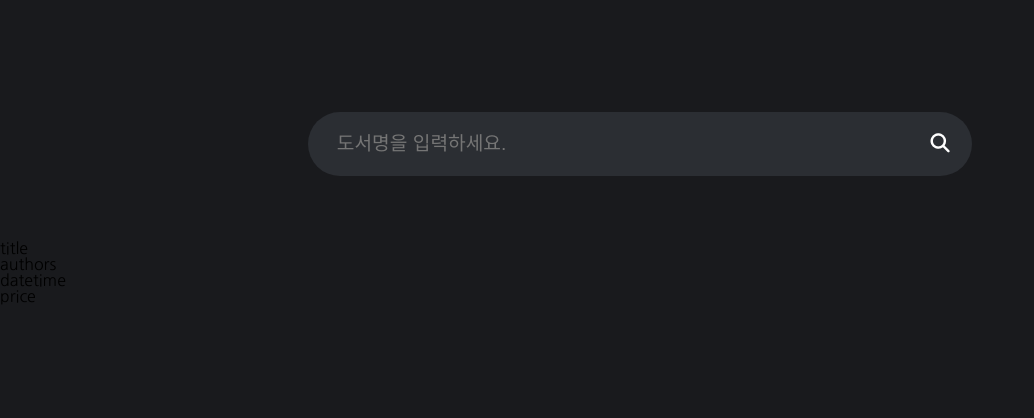
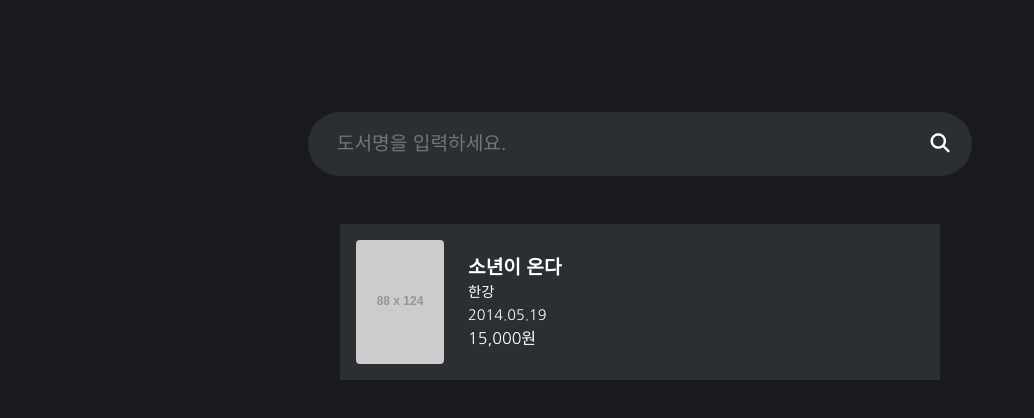
Before and after one commit to dxvmxdx/portfolio-js-api, a website built with Vite: page index.html in a window 1280 px wide. Shown: the whole page, without its empty margins (0-1034 px from the left). Built offline with nearby package versions, Linux system fonts and the light colour scheme; placeholder pictures from the web are drawn by us.

Commit message:
feat: main styling

```diff
--- a/index.html
+++ b/index.html
@@ -22,15 +22,19 @@
       </form>
     </header>
     <main>
-      <!-- <p>검색 결과가 없습니다.</p> -->
-      <ul>
-        <li>
-          <img src="" alt="" />
-          <div>
-            <p>title</p>
-            <p>authors</p>
-            <p>datetime</p>
-            <p>price</p>
+      <!-- <p class="message">검색 결과가 없습니다.</p> -->
+      <ul class="lists">
+        <li class="item">
+          <img
+            class="item__thumbnail"
+            src="https://placehold.co/88x124"
+            alt="thumbnail"
+          />
+          <div class="item__contents">
+            <p class="item__title">소년이 온다</p>
+            <p class="item__authors">한강</p>
+            <p class="item__datetime">2014.05.19</p>
+            <p class="item__price">15,000원</p>
           </div>
         </li>
       </ul>
--- a/src/style.css
+++ b/src/style.css
@@ -63,3 +63,53 @@ header {
   font-size: 1.2rem;
   color: var(--color-text);
 }
+
+/* Main */
+.message {
+  padding: 1.2rem;
+  text-align: center;
+  color: var(--color-text);
+}
+
+.lists {
+  width: 600px;
+  margin: 0 auto;
+  background-color: var(--color-secondary);
+}
+
+.item {
+  display: flex;
+  align-items: center;
+  gap: 1rem;
+  padding: 1rem;
+  border-bottom: 1px dashed var(--color-text);
+}
+
+.item:last-child {
+  border-bottom: 0;
+}
+
+.item__thumbnail {
+  width: 88px;
+  height: 124px;
+  border-radius: 4px;
+}
+
+.item__contents {
+  width: 100%;
+  color: var(--color-text);
+}
+
+.item__contents > p {
+  margin: 0.5rem;
+}
+
+.item__title {
+  font-size: 1.2rem;
+  font-weight: bold;
+}
+
+.item__authors,
+.item__datetime {
+  font-size: 0.9rem;
+}
```
